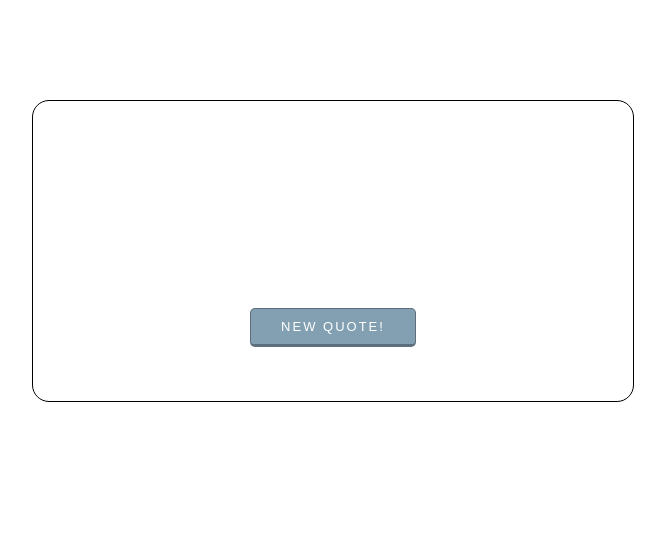
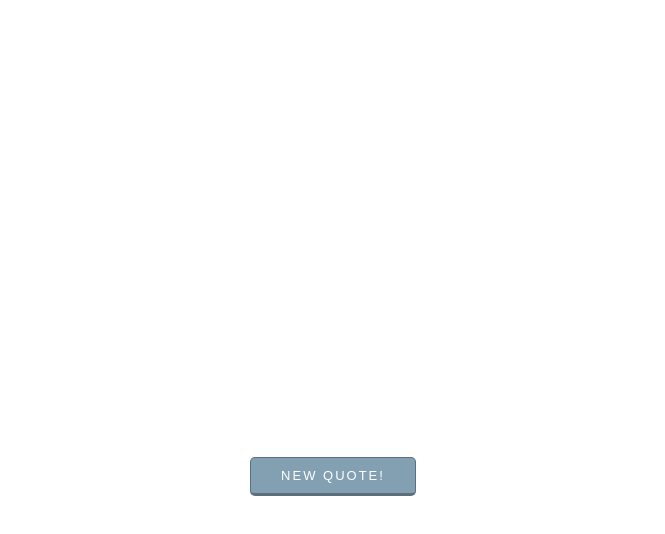
Before and after one commit to MauroLG/random-quote-machine, a React (Create React App) app: page / in a window 1280 px wide. Shown: the top 534 px of the page, without its empty margins (307-972 px from the left). Built offline with nearby package versions, Linux system fonts and the light colour scheme.

Commit message:
Agregada la función para generar numero aleatorio sin que se repita y algunos estilos adicionales

```diff
--- a/src/App.css
+++ b/src/App.css
@@ -1,22 +1,18 @@
-body {
-  height: 950px;
-  width: 100%;
-}
-
-#root {
-  height: 100%;
-  width: 100%;
-}
-
 .App {
   width: 600px;
   height: 300px;
   background-color: #ffaa33;
   margin: auto;
-  margin-top: 100px;
-  border: 1px solid #000;
+  /*margin-top: 100px;*/
   border-radius: 17px 17px 17px 17px;
   text-align: center;
+}
+
+html, body, #root {
+  display: flex;
+  justify-content: center;
+  align-items: center;
+  height: 100%;
 }
 
 .author, .quote {
@@ -33,7 +29,7 @@ body {
 }
 
 #newQuote {
- display: inline-block;
+  display: inline-block;
   color: #666;
   background-color: #82A0B2;
   color: #fff;
--- a/src/App.js
+++ b/src/App.js
@@ -26,10 +26,16 @@ const arrColors = [
 
 const docBody = document.querySelector('body');
 
-//const randomNum = Math.floor(Math.random() * arrQuotes.length);
+let randomNum;
+let lastRandomNum;
 
+//Obtengo un número aleatorio y lo vuelvo a generar si es el mismo que el último generado
 function getRandomNum () {
-    return Math.floor(Math.random() * arrQuotes.length);
+    do {
+        randomNum = Math.floor(Math.random() * arrQuotes.length);
+    } while (randomNum === lastRandomNum);
+    lastRandomNum = randomNum;
+    return randomNum;
 }
 
 
@@ -41,7 +47,6 @@ class App extends React.Component {
             author: '',
             bgcolor: 'white',
             qtcolor: 'white',
-
         }
         this.handleClick = this.handleClick.bind(this);
     }
@@ -52,7 +57,7 @@ class App extends React.Component {
             quote: arrQuotes[randomNum][0],
             author: arrQuotes[randomNum][1],
             bgcolor: arrColors[randomNum][0],
-            qtcolor: arrColors[randomNum][1]
+            qtcolor: arrColors[randomNum][1],
         })
     }
 
@@ -63,13 +68,11 @@ class App extends React.Component {
             height: '100%'
         }
         return (
-        <div className="Container" style={cntstyle}>
             <div className="App" style={{backgroundColor: this.state.qtcolor}}>
                 <h2 className="quote">{this.state.quote}</h2>
                 <h1 className="author">{this.state.author}</h1>
                 <button id="newQuote" onClick={this.handleClick}>NEW QUOTE!</button>
             </div>
-        </div>
         );
     }
 }
```
